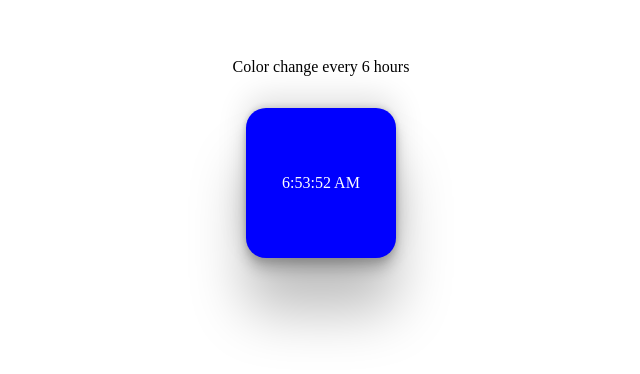
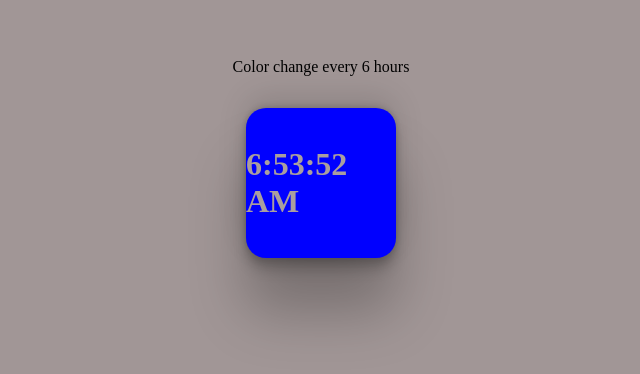
Before and after one commit to sertosun/newDate_studies, a plain HTML site: page index.html in a window 1280 px wide. Shown: the part 242-616 px from the top of the page, without its empty margins (319-959 px from the left). Drawn offline with Linux system fonts and the light colour scheme.

Commit message:
Update style.css

```diff
--- a/style.css
+++ b/style.css
@@ -10,6 +10,7 @@
   display: grid;
   place-items: center;
   align-content: center;
+  background-color: rgb(161, 150, 150);
 }
 
 .box {
@@ -26,5 +27,12 @@
 }
 
 #actTime {
-  color: white;
+  color: rgb(170, 158, 158);
+  font-weight: bolder;
+  font-size: 2rem;
 }
+
+#subTit {
+  letter-spacing: 2px;
+  text-transform: uppercase;
+}
```
